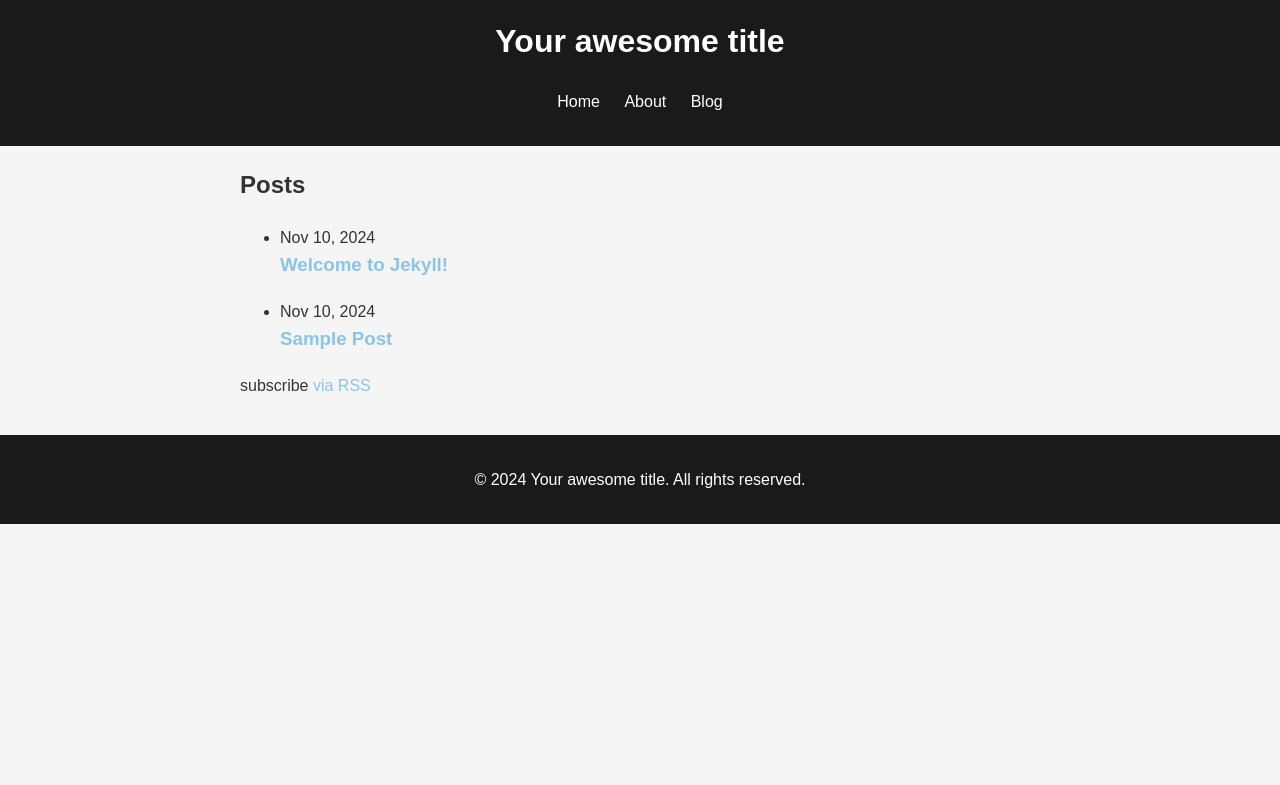
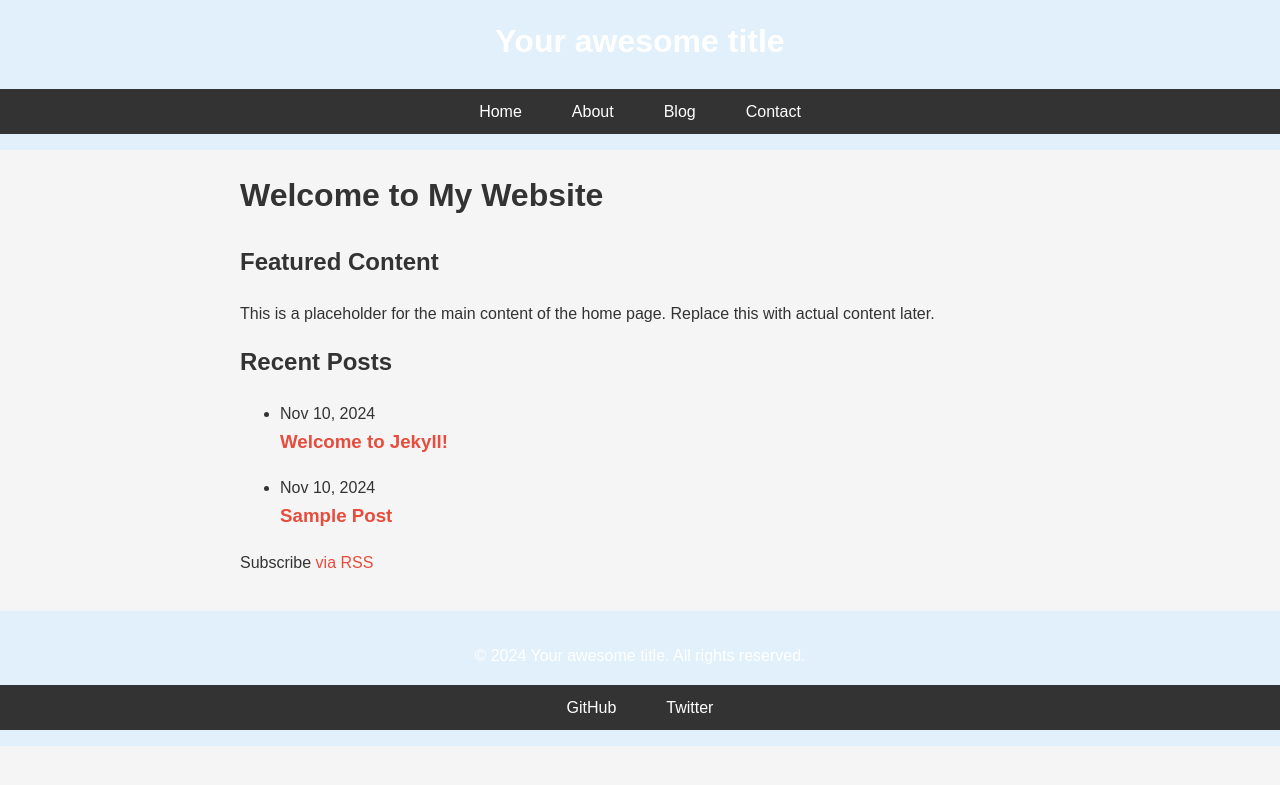
Before and after one commit to tw20th/my-jekyll-site, a Jekyll site: the page built from index.markdown, in a window 1280 px wide. Shown: the top 785 px of the page. Built offline with Jekyll 4.4.1, drawn with Linux system fonts in a browser that asks for light colours.

Commit message:
Add template layouts and placeholder content for home, about, and post pages. Responsive styling and layout improvements included.

```diff
--- a/_includes/footer.html
+++ b/_includes/footer.html
@@ -1,3 +1,11 @@
 <footer>
-    <p>&copy; {{ site.time | date: "%Y" }} {{ site.title }}. All rights reserved.</p>
-</footer>
+    <div class="container">
+      <p>&copy; {{ "now" | date: "%Y" }} {{ site.title }}. All rights reserved.</p>
+      <nav>
+        <ul>
+          <li><a href="{{ site.github_username }}">GitHub</a></li>
+          <li><a href="{{ site.twitter_username }}">Twitter</a></li>
+        </ul>
+      </nav>
+    </div>
+  </footer>
--- a/_includes/header.html
+++ b/_includes/header.html
@@ -1,10 +1,13 @@
 <header>
+    <div class="container">
       <h1><a href="{{ site.baseurl }}/">{{ site.title }}</a></h1>
       <nav>
         <ul>
           <li><a href="{{ site.baseurl }}/">Home</a></li>
           <li><a href="{{ site.baseurl }}/about">About</a></li>
           <li><a href="{{ site.baseurl }}/blog">Blog</a></li>
+          <li><a href="{{ site.baseurl }}/contact">Contact</a></li>
         </ul>
       </nav>
+    </div>
   </header>
--- a/_layouts/home.html
+++ b/_layouts/home.html
@@ -5,12 +5,17 @@ layout: default
 <div class="home">
   {%- if page.title -%}
     <h1 class="page-heading">{{ page.title }}</h1>
+  {%- else -%}
+    <h1 class="page-heading">Welcome to My Website</h1>
   {%- endif -%}
 
-  {{ content }}
+  <section>
+    <h2>Featured Content</h2>
+    <p>This is a placeholder for the main content of the home page. Replace this with actual content later.</p>
+  </section>
 
   {%- if site.posts.size > 0 -%}
-    <h2 class="post-list-heading">{{ page.list_title | default: "Posts" }}</h2>
+    <h2 class="post-list-heading">{{ page.list_title | default: "Recent Posts" }}</h2>
     <ul class="post-list">
       {%- for post in site.posts -%}
       <li>
@@ -27,8 +32,8 @@ layout: default
       </li>
       {%- endfor -%}
     </ul>
-
-    <p class="rss-subscribe">subscribe <a href="{{ "/feed.xml" | relative_url }}">via RSS</a></p>
+    <p class="rss-subscribe">Subscribe <a href="{{ "/feed.xml" | relative_url }}">via RSS</a></p>
+  {%- else -%}
+    <p>No posts available. This is a placeholder for future posts.</p>
   {%- endif -%}
-
 </div>
--- a/assets/css/main.css
+++ b/assets/css/main.css
@@ -8,7 +8,7 @@ body {
 }
 
 header, footer {
-  background-color: #333;
+  background-color: #e1f0fa;
   color: #fff;
   text-align: center;
   padding: 1em 0;
@@ -19,16 +19,45 @@ header a, footer a {
   text-decoration: none;
 }
 
+nav {
+  background-color: #333;
+  padding: 10px 0;
+}
+
 nav ul {
   list-style-type: none;
   padding: 0;
+  margin: 0;
+  display: flex;
+  justify-content: center;
+  flex-wrap: wrap;
 }
 
 nav ul li {
-  display: inline;
-  margin: 0 10px;
+  margin: 0 15px;
 }
 
+nav ul li a {
+  color: #fff;
+  text-decoration: none;
+  padding: 10px;
+  border-radius: 5px;
+  transition: background-color 0.3s;
+}
+
+nav ul li a:hover {
+  background-color: #8bc4ea;
+}
+
+@media (max-width: 600px) {
+  nav ul {
+    flex-direction: column;
+    align-items: center;
+  }
+  nav ul li {
+    margin: 10px 0;
+  }
+}
 main {
   padding: 20px;
   max-width: 800px;
@@ -48,7 +77,7 @@ h1, h2, h3, h4, h5, h6 {
 }
 
 a {
-  color: #3498db;
+  color: #e74c3c;
   text-decoration: none;
 }
 
@@ -59,16 +88,4 @@ a:hover {
 footer a:hover {
   color: #c4c4c4;
 }
-
-header, footer {
-  background-color: #1a1a1a;
-}
-
-a {
-  color: #8bc4ea;
-}
-
-article {
-  box-shadow: 0 0 10px rgba(0, 0, 0, 0.1);
-}
 /*# sourceMappingURL=main.css.map */
```
Also changed, not shown: _layouts/about.html (added, +13 -0 lines), _layouts/post.html (+6 -3 lines), _sass/_mixins.scss (+62 -0 lines), _sass/_variables.scss (+10 -0 lines), assets/css/main.scss (+53 -29 lines), assets/css/main.min.css, 2 other files. Lines whose indentation alone changed are shown as unchanged.
